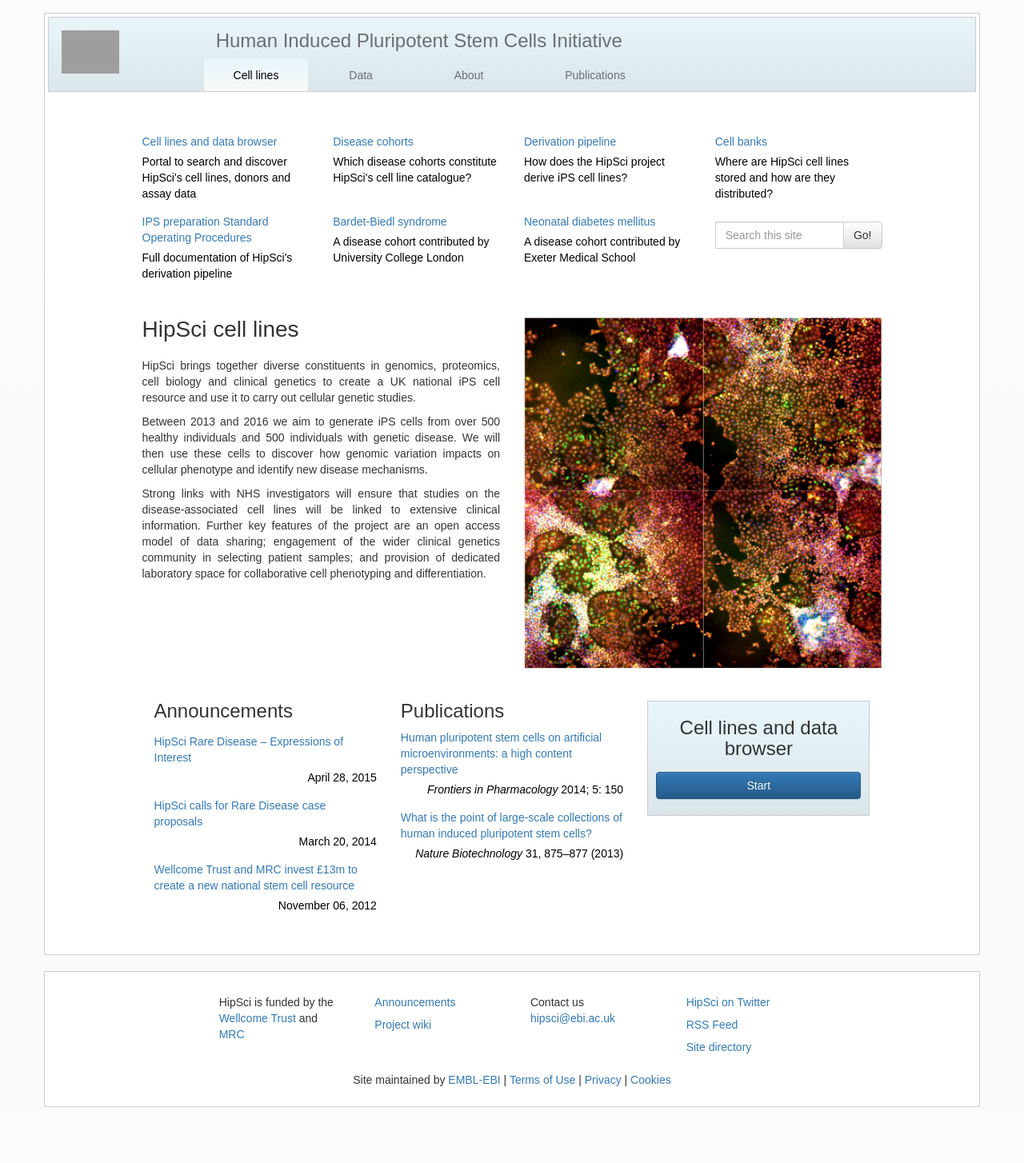
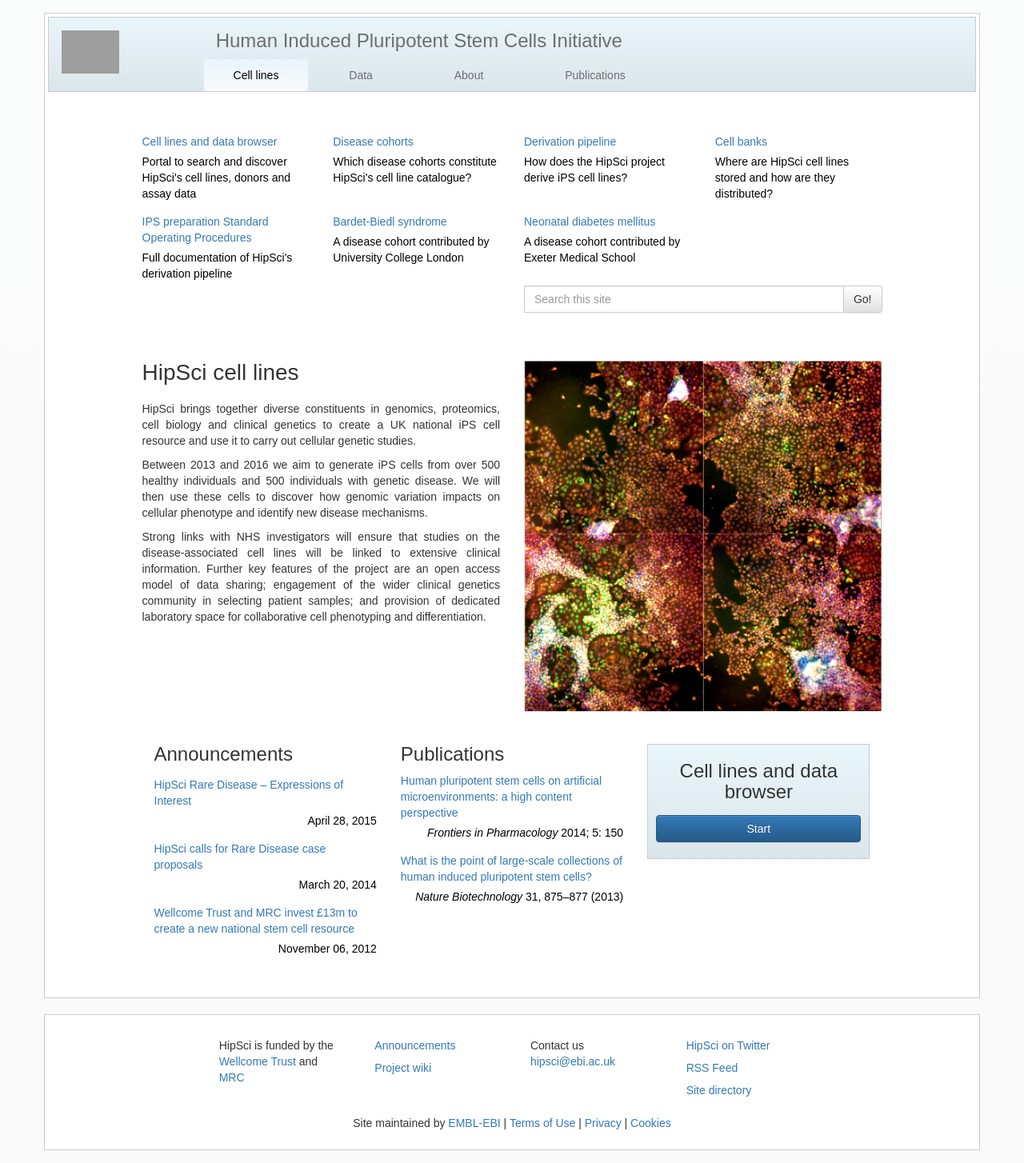
Before and after one commit to EMBL-EBI-GCA/gca_hipsci_website, a Jekyll site: the page built from cells.html, in a window 1280 px wide. Shown: the whole page at 80% size. Built offline with Jekyll 4.4.1, drawn with Linux system fonts in a browser that asks for light colours; nearby versions of some CDN libraries; before the commit the page ends 1400 px from its top, so only the background shows below that; grey boxes are pictures that could not be loaded.

Commit message:
Tidyness

```diff
--- a/cells.html
+++ b/cells.html
@@ -31,7 +31,7 @@
     </div>
     </div>
     {% endfor %}
-    <div class="col-md-3  col-sm-4 col-sm-offset-0 col-xs-8 col-xs-offset-2  wrapper">
+    <div class="col-md-6 col-md-offset-3  col-sm-8 col-sm-offset-2 col-xs-8 col-xs-offset-2  wrapper">
         {% include search_box.html %}
     </div>
     </div>
--- a/data.html
+++ b/data.html
@@ -20,7 +20,7 @@
     </div>
     </div>
     {% endfor %}
-    <div class="col-md-6  col-sm-4 col-sm-offset-0 col-xs-8 col-xs-offset-2  wrapper">
+    <div class="col-md-6  col-md-offset-3 col-sm-8 col-sm-offset-2 col-xs-8 col-xs-offset-2  wrapper">
         {% include search_box.html %}
     </div>
     </div>
```
